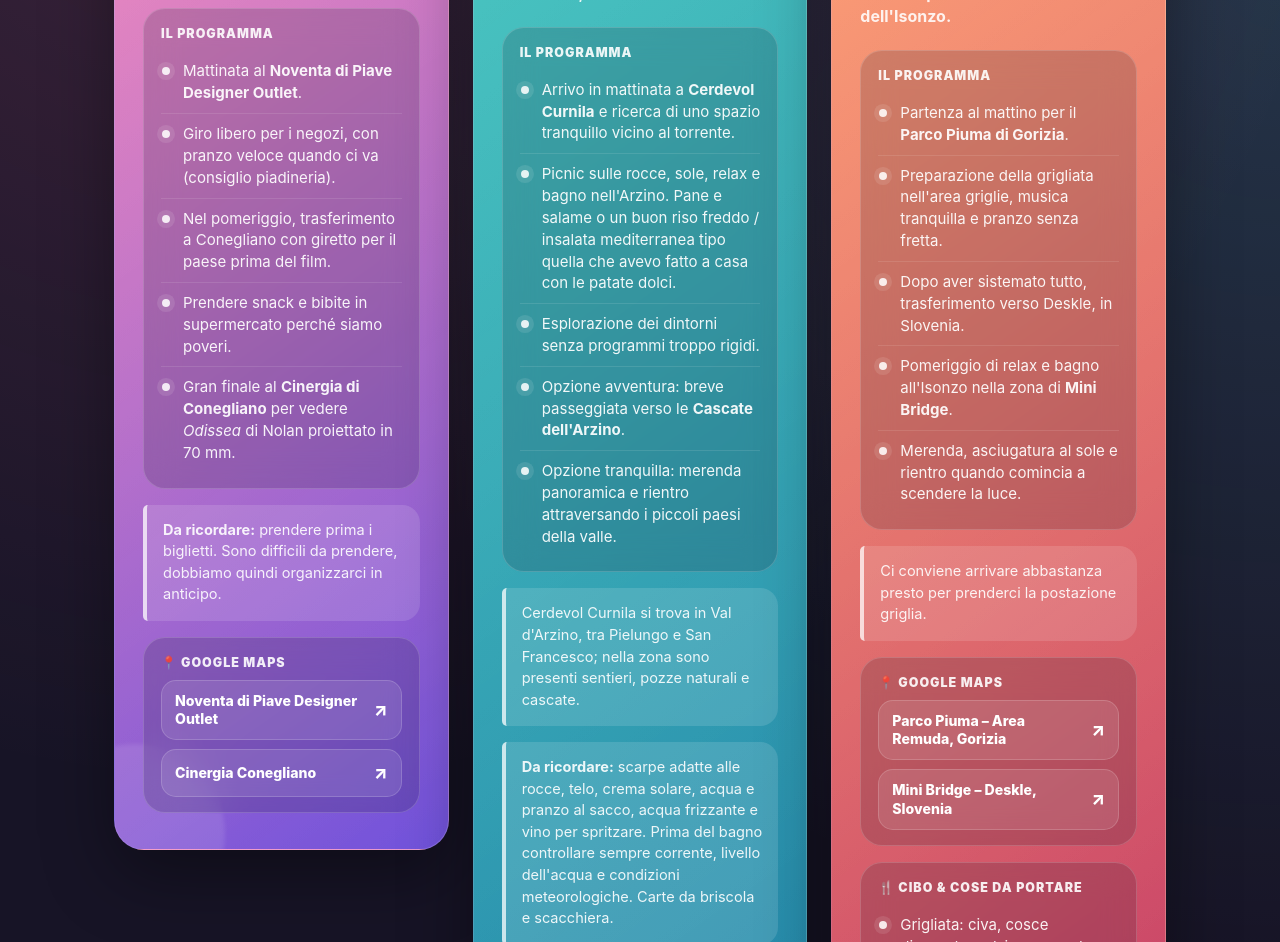
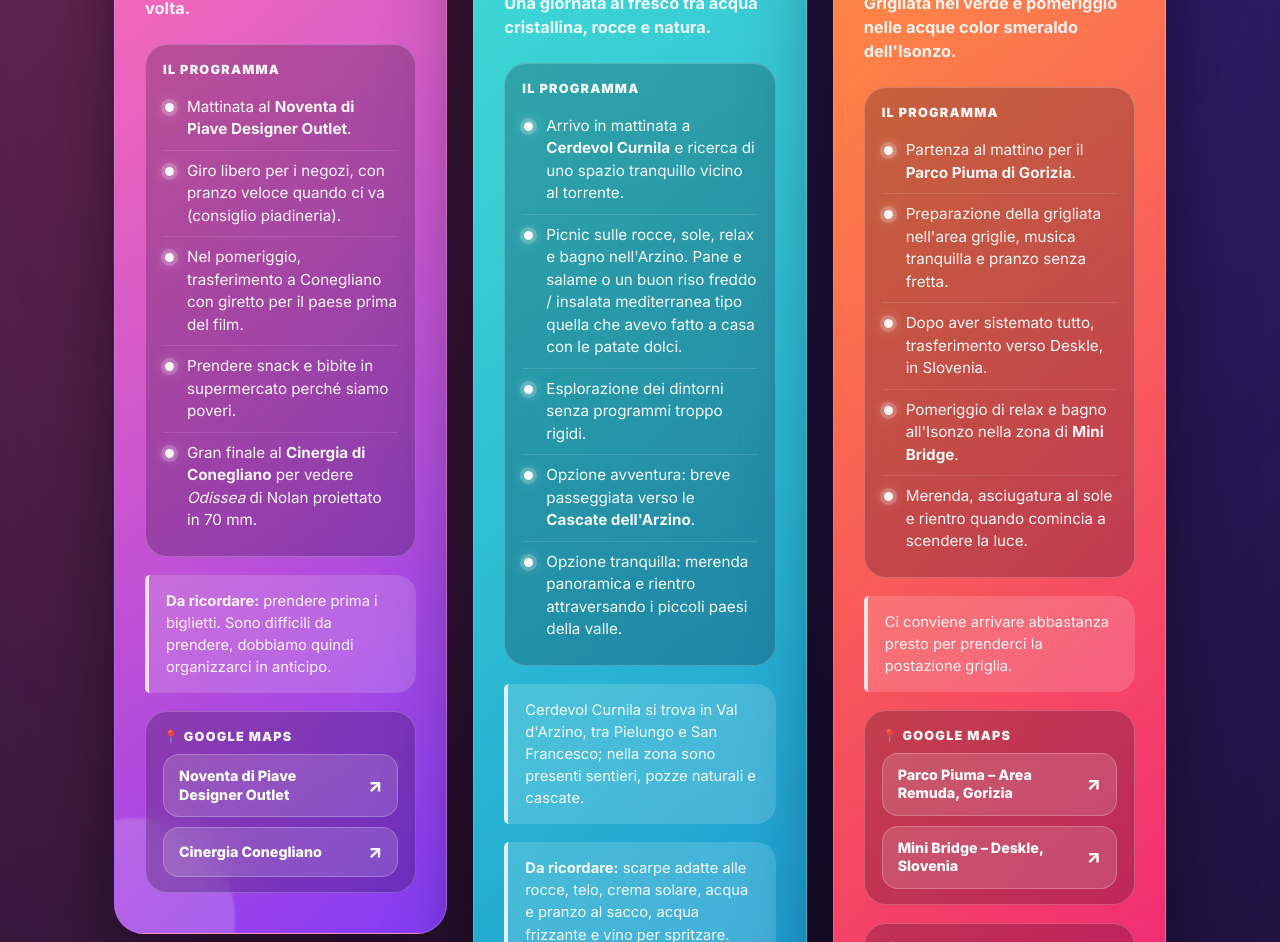
Before and after one commit to sgalvi/giorgiadays, a plain HTML site: page index.html in a window 1280 px wide. Shown: the part 322-1264 px from the top of the page. Drawn offline with Linux system fonts and the light colour scheme.

Commit message:
stile grafico più felicio

```diff
--- a/style.css
+++ b/style.css
@@ -1,11 +1,13 @@
+@import url('https://fonts.googleapis.com/css2?family=Inter:wght@400;700;800;900&display=swap');
+
 :root {
   color-scheme: dark;
-  --bg: #171426;
-  --text: #fffafc;
-  --muted: rgba(255, 250, 252, 0.76);
-  --glass: rgba(255, 255, 255, 0.12);
-  --glass-strong: rgba(255, 255, 255, 0.18);
-  --shadow: 0 24px 70px rgba(0, 0, 0, 0.38);
+  --bg: #1a0e2e;
+  --text: #fff8ff;
+  --muted: rgba(255, 240, 255, 0.72);
+  --glass: rgba(255, 255, 255, 0.11);
+  --glass-strong: rgba(255, 255, 255, 0.19);
+  --shadow: 0 28px 80px rgba(0, 0, 0, 0.50);
   --radius: 30px;
 }
 
@@ -19,11 +21,13 @@
   min-height: 100%;
   margin: 0;
   background:
-    radial-gradient(circle at 20% 0%, rgba(255, 112, 166, 0.18), transparent 36%),
-    radial-gradient(circle at 100% 10%, rgba(107, 224, 255, 0.16), transparent 34%),
+    radial-gradient(ellipse at 10% 0%,  rgba(255, 80, 160, 0.38) 0%, transparent 45%),
+    radial-gradient(ellipse at 90% 5%,  rgba(100, 60, 255, 0.30) 0%, transparent 40%),
+    radial-gradient(ellipse at 60% 90%, rgba(255, 140, 50,  0.22) 0%, transparent 38%),
+    radial-gradient(ellipse at 0%  80%, rgba(0,  200, 220, 0.18) 0%, transparent 36%),
     var(--bg);
   color: var(--text);
-  font-family: Inter, ui-rounded, "SF Pro Rounded", "Segoe UI", system-ui, -apple-system, sans-serif;
+  font-family: 'Inter', ui-rounded, "SF Pro Rounded", "Segoe UI", system-ui, -apple-system, sans-serif;
   overscroll-behavior-x: none;
 }
 
@@ -38,12 +42,12 @@
   width: min(100%, 1100px);
   margin: 0 auto;
   padding:
-    max(24px, env(safe-area-inset-top))
+    max(32px, env(safe-area-inset-top))
     16px
-    max(32px, env(safe-area-inset-bottom));
+    max(48px, env(safe-area-inset-bottom));
   display: flex;
   flex-direction: column;
-  gap: 28px;
+  gap: 32px;
 }
 
 /* ── Header ── */
@@ -53,19 +57,34 @@
 }
 
 .eyebrow {
-  margin: 0 0 6px;
-  color: rgba(255, 255, 255, 0.64);
-  font-size: 0.73rem;
-  font-weight: 800;
-  letter-spacing: 0.14em;
+  margin: 0 0 10px;
+  background: linear-gradient(90deg, #ff6ec7, #ffb347, #ff6ec7);
+  background-size: 200%;
+  -webkit-background-clip: text;
+  -webkit-text-fill-color: transparent;
+  background-clip: text;
+  animation: shimmer 4s linear infinite;
+  font-size: 0.75rem;
+  font-weight: 900;
+  letter-spacing: 0.18em;
   text-transform: uppercase;
+}
+
+@keyframes shimmer {
+  0%   { background-position: 0%   50%; }
+  100% { background-position: 200% 50%; }
 }
 
 h1 {
   margin: 0;
-  font-size: clamp(1.6rem, 7vw, 2.4rem);
-  line-height: 1.06;
+  font-size: clamp(1.9rem, 8vw, 2.8rem);
+  line-height: 1.05;
   letter-spacing: -0.04em;
+  background: linear-gradient(135deg, #fff 30%, #ffb3e6 70%, #c9a2ff 100%);
+  -webkit-background-clip: text;
+  -webkit-text-fill-color: transparent;
+  background-clip: text;
+  filter: drop-shadow(0 0 24px rgba(255, 100, 200, 0.35));
 }
 
 /* ── Grid ── */
@@ -73,7 +92,7 @@
 .cards-grid {
   display: grid;
   grid-template-columns: 1fr;
-  gap: 20px;
+  gap: 22px;
   align-items: start;
 }
 
@@ -85,7 +104,7 @@
 
   .cards-grid {
     grid-template-columns: repeat(2, 1fr);
-    gap: 24px;
+    gap: 26px;
   }
 }
 
@@ -98,17 +117,31 @@
 /* ── Card ── */
 
 .card {
-  --accent: #ff91be;
-  --accent-2: #8247ff;
+  --accent: #ff55a5;
+  --accent-2: #7c3aed;
   position: relative;
   overflow: hidden;
-  border: 1px solid rgba(255, 255, 255, 0.17);
+  border: 1px solid rgba(255, 255, 255, 0.22);
   border-radius: var(--radius);
   background:
-    linear-gradient(145deg, rgba(255, 255, 255, 0.23), rgba(255, 255, 255, 0.07)),
-    linear-gradient(145deg, var(--accent), var(--accent-2));
-  box-shadow: var(--shadow), inset 0 1px 0 rgba(255, 255, 255, 0.25);
+    linear-gradient(150deg, rgba(255, 255, 255, 0.26) 0%, rgba(255, 255, 255, 0.06) 100%),
+    linear-gradient(135deg, var(--accent) 0%, var(--accent-2) 100%);
+  box-shadow:
+    var(--shadow),
+    inset 0 1px 0 rgba(255, 255, 255, 0.30),
+    0 0 0 0 rgba(255, 255, 255, 0);
   isolation: isolate;
+  transition:
+    transform 0.30s cubic-bezier(0.34, 1.56, 0.64, 1),
+    box-shadow 0.30s ease;
+}
+
+.card:hover {
+  transform: translateY(-6px) scale(1.015);
+  box-shadow:
+    0 40px 100px rgba(0, 0, 0, 0.55),
+    inset 0 1px 0 rgba(255, 255, 255, 0.35),
+    0 0 60px -10px var(--accent);
 }
 
 .card::before,
@@ -117,59 +150,65 @@
   position: absolute;
   z-index: -1;
   border-radius: 999px;
-  filter: blur(2px);
-  opacity: 0.42;
+  filter: blur(1px);
+  opacity: 0.55;
   pointer-events: none;
+  transition: opacity 0.3s ease;
+}
+
+.card:hover::before,
+.card:hover::after {
+  opacity: 0.75;
 }
 
 .card::before {
-  width: 220px;
-  height: 220px;
-  right: -65px;
-  top: -75px;
-  background: rgba(255, 255, 255, 0.46);
+  width: 260px;
+  height: 260px;
+  right: -75px;
+  top: -90px;
+  background: rgba(255, 255, 255, 0.55);
 }
 
 .card::after {
-  width: 180px;
-  height: 180px;
-  left: -70px;
-  bottom: -75px;
-  background: rgba(255, 255, 255, 0.25);
+  width: 200px;
+  height: 200px;
+  left: -80px;
+  bottom: -85px;
+  background: rgba(255, 255, 255, 0.30);
 }
 
 .card-inner {
-  padding: 28px 24px 34px;
+  padding: 30px 26px 36px;
 }
 
 /* ── Typography inside card ── */
 
 .card h2 {
-  margin: 0 0 8px;
+  margin: 0 0 10px;
   max-width: 95%;
-  font-size: clamp(1.8rem, 7vw, 2.6rem);
+  font-size: clamp(1.9rem, 7vw, 2.7rem);
   line-height: 1.0;
   letter-spacing: -0.05em;
   text-wrap: balance;
-  text-shadow: 0 2px 20px rgba(0, 0, 0, 0.15);
+  text-shadow: 0 3px 24px rgba(0, 0, 0, 0.20);
 }
 
 .intro {
-  margin: 0 0 22px;
+  margin: 0 0 24px;
   max-width: 43ch;
-  color: rgba(255, 255, 255, 0.88);
-  font-size: 1rem;
+  color: rgba(255, 255, 255, 0.92);
+  font-size: 1.02rem;
   font-weight: 700;
-  line-height: 1.45;
+  line-height: 1.48;
 }
 
 .section {
-  margin-top: 16px;
+  margin-top: 18px;
   padding: 17px 17px 15px;
-  border: 1px solid rgba(255, 255, 255, 0.17);
+  border: 1px solid rgba(255, 255, 255, 0.22);
   border-radius: 22px;
-  background: rgba(22, 18, 35, 0.17);
-  backdrop-filter: blur(16px);
+  background: rgba(10, 4, 22, 0.22);
+  backdrop-filter: blur(20px);
 }
 
 .section-title {
@@ -177,10 +216,10 @@
   align-items: center;
   gap: 7px;
   margin: 0 0 10px;
-  color: rgba(255, 255, 255, 0.9);
-  font-size: 0.78rem;
+  color: rgba(255, 255, 255, 0.95);
+  font-size: 0.79rem;
   font-weight: 900;
-  letter-spacing: 0.08em;
+  letter-spacing: 0.10em;
   text-transform: uppercase;
 }
 
@@ -193,42 +232,42 @@
 li {
   position: relative;
   margin: 0;
-  padding: 9px 0 9px 22px;
-  color: rgba(255, 255, 255, 0.93);
-  font-size: 0.94rem;
-  line-height: 1.45;
+  padding: 9px 0 9px 24px;
+  color: rgba(255, 255, 255, 0.95);
+  font-size: 0.95rem;
+  line-height: 1.48;
 }
 
 li + li {
-  border-top: 1px solid rgba(255, 255, 255, 0.1);
+  border-top: 1px solid rgba(255, 255, 255, 0.12);
 }
 
 li::before {
   content: "";
   position: absolute;
-  left: 1px;
+  left: 2px;
   top: 16px;
-  width: 8px;
-  height: 8px;
+  width: 9px;
+  height: 9px;
   border-radius: 50%;
-  background: rgba(255, 255, 255, 0.88);
-  box-shadow: 0 0 0 5px rgba(255, 255, 255, 0.1);
+  background: rgba(255, 255, 255, 0.95);
+  box-shadow: 0 0 0 4px rgba(255, 255, 255, 0.18), 0 0 12px 2px rgba(255, 255, 255, 0.3);
 }
 
 .note {
-  margin: 16px 0 0;
-  padding: 15px 16px;
-  border-left: 4px solid rgba(255, 255, 255, 0.72);
-  border-radius: 5px 18px 18px 5px;
-  background: rgba(255, 255, 255, 0.13);
-  color: rgba(255, 255, 255, 0.9);
-  font-size: 0.91rem;
-  line-height: 1.48;
+  margin: 18px 0 0;
+  padding: 15px 17px;
+  border-left: 4px solid rgba(255, 255, 255, 0.80);
+  border-radius: 5px 20px 20px 5px;
+  background: rgba(255, 255, 255, 0.16);
+  color: rgba(255, 255, 255, 0.93);
+  font-size: 0.92rem;
+  line-height: 1.50;
 }
 
 .map-list {
   display: grid;
-  gap: 9px;
+  gap: 10px;
 }
 
 .map-link {
@@ -236,48 +275,59 @@
   align-items: center;
   justify-content: space-between;
   gap: 12px;
-  min-height: 48px;
-  padding: 11px 13px;
-  border: 1px solid rgba(255, 255, 255, 0.17);
-  border-radius: 15px;
-  background: rgba(255, 255, 255, 0.1);
+  min-height: 50px;
+  padding: 12px 15px;
+  border: 1px solid rgba(255, 255, 255, 0.24);
+  border-radius: 16px;
+  background: rgba(255, 255, 255, 0.14);
   color: white;
-  font-size: 0.88rem;
+  font-size: 0.89rem;
   font-weight: 800;
   line-height: 1.3;
   text-decoration: none;
+  transition:
+    background 0.20s ease,
+    transform  0.20s ease,
+    border-color 0.20s ease;
+}
+
+.map-link:hover {
+  background: rgba(255, 255, 255, 0.26);
+  border-color: rgba(255, 255, 255, 0.42);
+  transform: scale(1.02);
 }
 
 .map-link:active {
-  transform: scale(0.985);
+  transform: scale(0.975);
 }
 
 .map-link span:last-child {
   flex: 0 0 auto;
-  font-size: 1.1rem;
+  font-size: 1.15rem;
 }
 
-/* ── Card color themes ── */
+/* ── Card color themes — much more vibrant ── */
 
-.card--shopping { --accent: #f06aa9; --accent-2: #6545d9; }
-.card--river    { --accent: #17b9b0; --accent-2: #0b6d9e; }
-.card--grill    { --accent: #ff894f; --accent-2: #c02d5b; }
-.card--sea      { --accent: #29b9f0; --accent-2: #3d57c9; }
-.card--tent     { --accent: #7cb342; --accent-2: #215a49; }
-.card--bike     { --accent: #e0a62f; --accent-2: #b64c34; }
+.card--shopping { --accent: #ff3d9a; --accent-2: #7b2ff7; }
+.card--river    { --accent: #00d2c8; --accent-2: #0077cc; }
+.card--grill    { --accent: #ff6a00; --accent-2: #ee0979; }
+.card--sea      { --accent: #00c6ff; --accent-2: #0072ff; }
+.card--tent     { --accent: #56ab2f; --accent-2: #075e2e; }
+.card--bike     { --accent: #f7971e; --accent-2: #e9320e; }
 
 /* ── Desktop card padding ── */
 
 @media (min-width: 700px) {
   .card-inner {
-    padding: 30px 28px 36px;
+    padding: 32px 30px 40px;
   }
 }
 
 /* ── Reduced motion ── */
 
 @media (prefers-reduced-motion: reduce) {
-  * {
+  *, *::before, *::after {
     transition: none !important;
+    animation: none !important;
   }
 }
```
